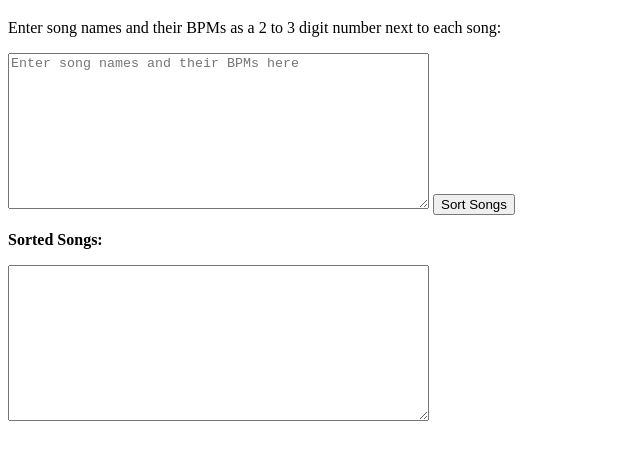
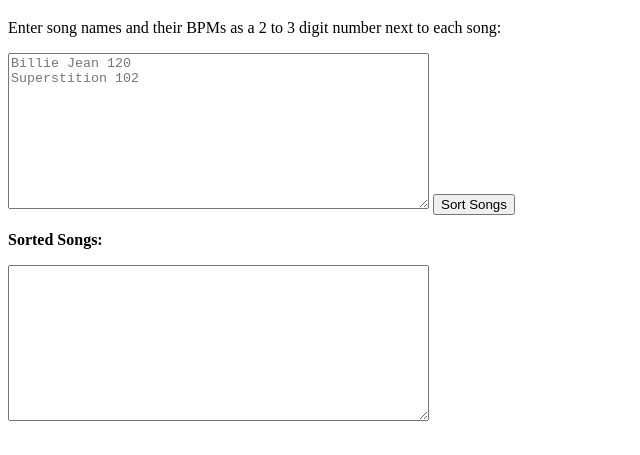
Before and after one commit to toddmccool/songSpeedSort, a plain HTML site: page index.html in a window 1280 px wide. Shown: the part 61-516 px from the top of the page, without its empty margins (0-640 px from the left). Drawn offline with Linux system fonts and the light colour scheme.

Commit message:
placeholder fix

```diff
--- a/index.html
+++ b/index.html
@@ -17,8 +17,9 @@
       id="songsInput"
       rows="10"
       cols="50"
-      placeholder="Enter song names and their BPMs here"
+      placeholder="Billie Jean 120&#10;Superstition 102"
     ></textarea>
+
     <button onclick="sortSongs()">Sort Songs</button>
     <p><strong>Sorted Songs:</strong></p>
     <textarea
```
